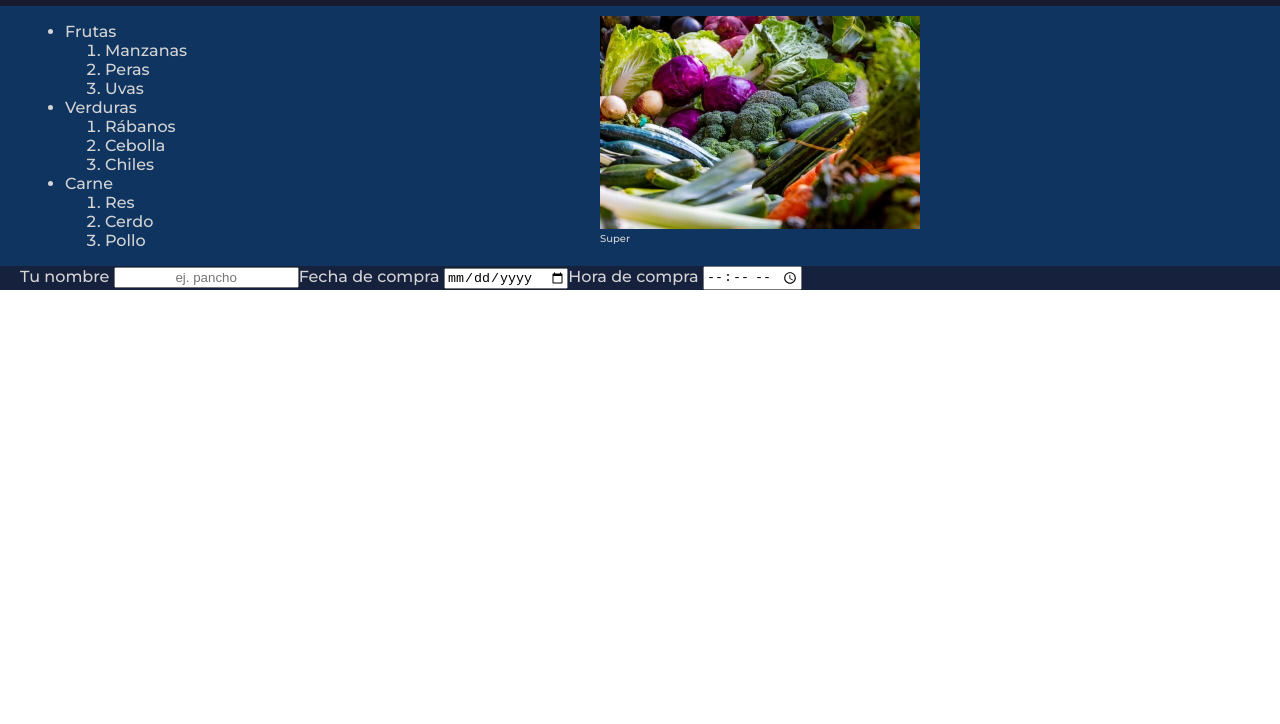
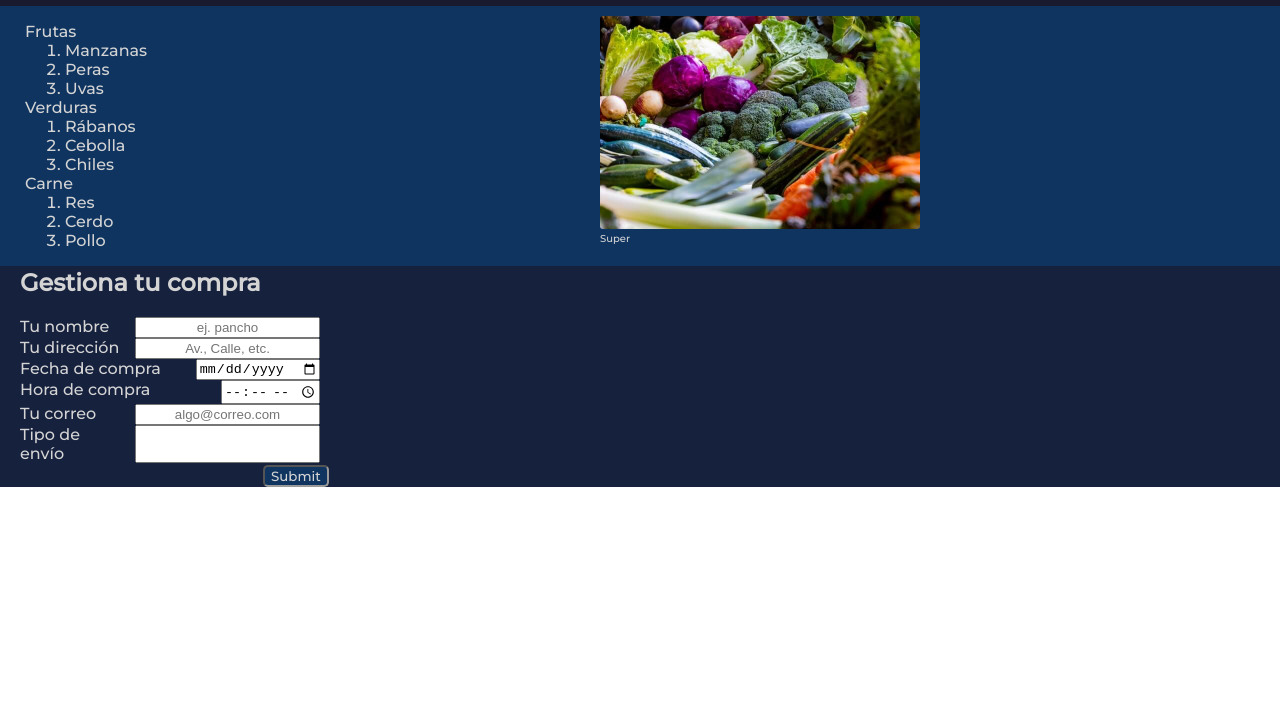
Before and after one commit to PabloASanchezC/listaDeSuper, a plain HTML site: page index.html in a window 1280 px wide. Shown: the part 76-800 px from the top of the page. Drawn offline with Linux system fonts and the light colour scheme.

Commit message:
agregar mas opciones a forms

```diff
--- a/index.html
+++ b/index.html
@@ -43,19 +43,40 @@
             </figure>
         </section>
         <section class="form">
+            <h2>Gestiona tu compra</h2>
                 <form action="">
                     <label for="nombre">
                         <span>Tu nombre</span>
-                    <input class="nombre" type="text" id="nombre" placeholder="ej. pancho"/>
-                </label><br>
+                        <input class="nombre" type="text" id="nombre" placeholder="ej. pancho" name="nombre" autocomplete="name" required/>
+                    </label>
+                    <label for="direccion">
+                        <span>Tu dirección</span>
+                        <input class="direccion" type="text" id="direccion" placeholder="Av., Calle, etc." name="direccion" autocomplete="address-level1" required/>
+                    </label>
                     <label for="Fecha">
                         <span>Fecha de compra</span>
-                    <input class="fecha" type="date" id="Fecha"/>
-                </label><br>
+                        <input class="fecha" type="date" id="Fecha" name="fecha" required/>
+                    </label>
                     <label for="hora">
                         <span>Hora de compra</span>
-                    <input class="hora" type="time" id="hora"/>
+                        <input class="hora" type="time" id="hora" name="hora" required/>
                     </label>
+                    <label for="correo">
+                        <span>Tu correo</span>
+                        <input class="correo" type="email" id="correo" name="correo" placeholder="algo@correo.com" autocomplete="email" required/>
+                    </label>
+                    <label for="envios">
+                        <span>Tipo de envío</span>
+                        <input list="envios" name="envios" required/>
+                        <datalist id="envios">
+                            <option value="Servicio postal"></option>
+                            <option value="Paqueteria 1"></option>
+                            <option value="paqueteria 2"></option>
+                            <option value="Marketplace"></option>
+                            <option value="aereo"></option>
+                        </datalist>
+                    </label>
+                    <input class="submitB" type="submit"/>
                 </form>
         </section>
     </main>
--- a/styles/style.css
+++ b/styles/style.css
@@ -14,7 +14,12 @@ header {
     padding: 0px 20px 0px 20px;
     align-items: center;
 }
-
+header h2 {
+    margin-bottom: 0;
+    }
+header h2::after {
+    content: " ||| "
+}
 main {
     color: #d4d4d4;
     display: block;
@@ -36,31 +41,62 @@ section.listaDeCompras {
     background-color: #0f3460;
     padding-left: 25px;
 }
+
+ul {
+    list-style-type: none;
+    padding: 0;
+}
 figure {
     font-size: x-small;
+    align-items: center;
 }
 img {
     width: 50%;
+    border-radius: 3px;
     }
 
 section.form {
-        display: flex;
-        align-items: center;
-        justify-content: left;
+        display: block;
         background-color: #16213e;
         padding-left: 20px;
     }
+    h2 {
+        margin-top: 0px;
+        padding-top: 2px;
+    }
 
 form {
-        display: flex;
-        vertical-align: bottom;
+        display: block;
         align-items: center;
-        justify-content: space-between;
+        width: 300px;
     }
 
-input.nombre {
+input.nombre,
+input.direccion,
+input.correo {
         text-align: center;
     }
 label {
+    display: flex;
+    justify-content: space-between;
+}
+span {
+    padding-right: 10px;
+}
 
+input.submitB {
+    font-family: 'Montserrat';
+    background-color: #0f3460;
+    color: #d4d4d4;
+    border-radius: 5px;
+    margin-left: 243px;
+    margin-top: 2px;
+    border-bottom-color: currentColor;
+    border-right-color: currentColor;
 }
+
+input.submitB:hover {
+    background-color: #e94560;
+    color: #0f3460;
+    cursor: pointer;
+}
```
Lines whose indentation alone changed are shown as unchanged.
